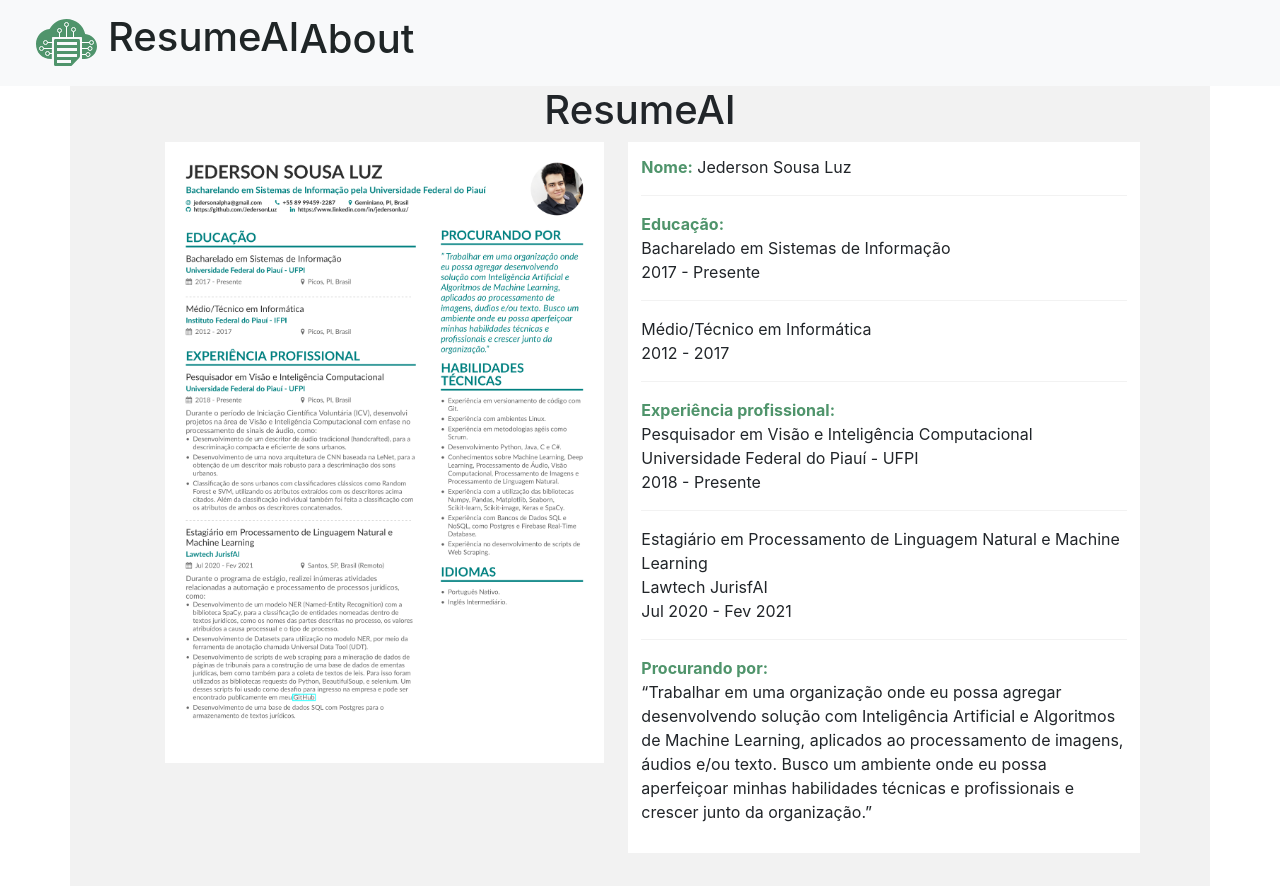
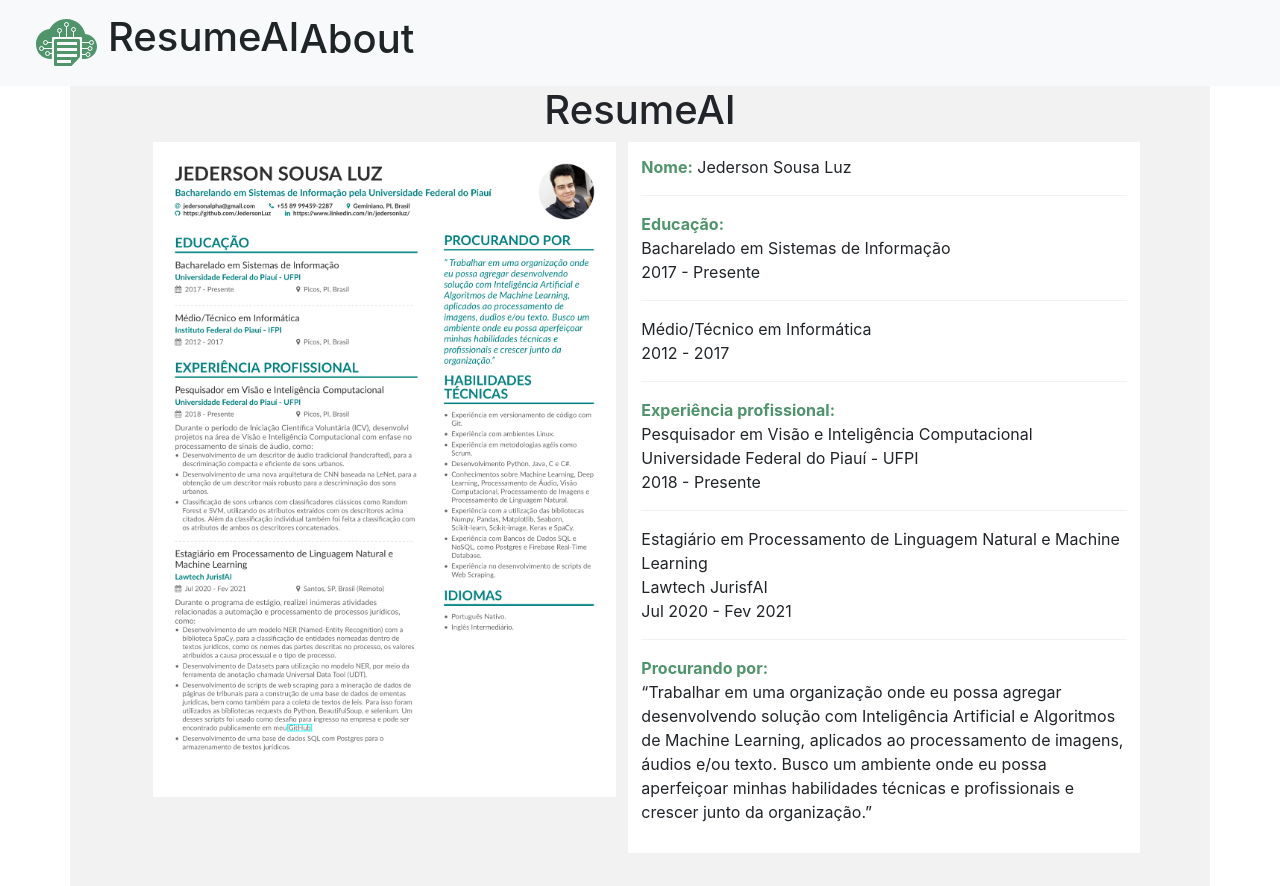
Before and after one commit to Panelinha-Inc/resume-ai-web, a React (Create React App) app: page /result in a window 1280 px wide. Built offline with nearby package versions, Linux system fonts and the light colour scheme; the HTML template or start-up script is replaced by a standard one.

Commit message:
Update style.css

```diff
--- a/src/pages/Result/style.css
+++ b/src/pages/Result/style.css
@@ -11,7 +11,6 @@
 
 .content {
   display: flex;
-  flex-direction: row;
   justify-content: space-between;
 
   width: 90%;
@@ -22,7 +21,7 @@
 }
 
 .pdf-box img {
-  width: 90%;
+  width: 95%;
 }
 
 .data-box {
```
